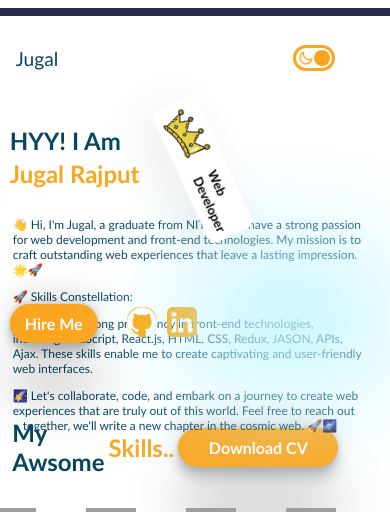
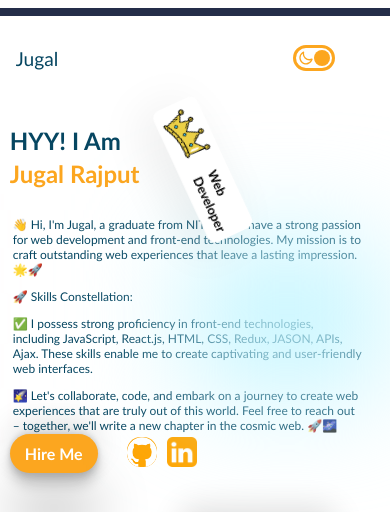
Before and after one commit to itsjxi/my_Portfolio, a React (Vite) app: page / in a window 390 px wide. Shown: the top 512 px of the page. Built offline with nearby package versions, Linux system fonts and the light colour scheme; grey boxes are pictures that could not be loaded.

Commit message:
projectUpdate

```diff
--- a/src/components/Intriduction/introduction.css
+++ b/src/components/Intriduction/introduction.css
@@ -113,9 +113,10 @@
  display: block;
  margin-top: 1rem;
  width: 95vw;
- min-height: 230px;
+ min-height: 340px;
  box-sizing: content-box;
  padding: 10px;
+
 }
 .i-left{
   display: block;
@@ -195,7 +196,14 @@
   padding: 3px;
 }
 .intro-button{
-  display: flex;
+  display: flex ;
+
+  margin-top: 130px;
+
+}
+.i-icons{
+ top: 290px
+
 }
 
 }
```
